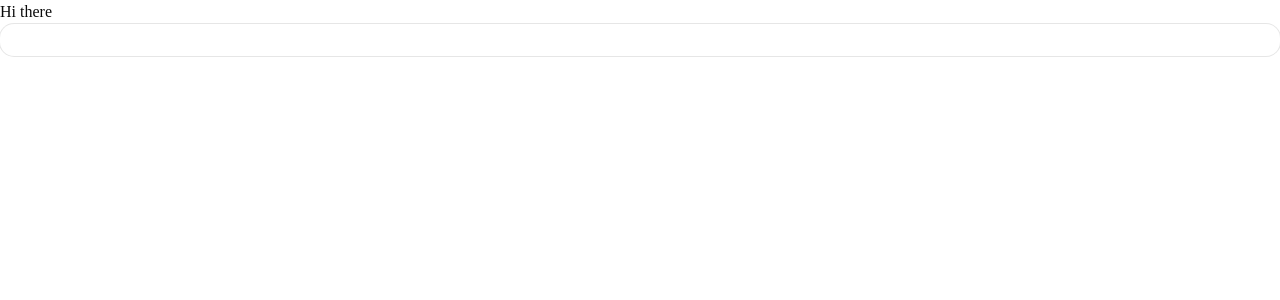
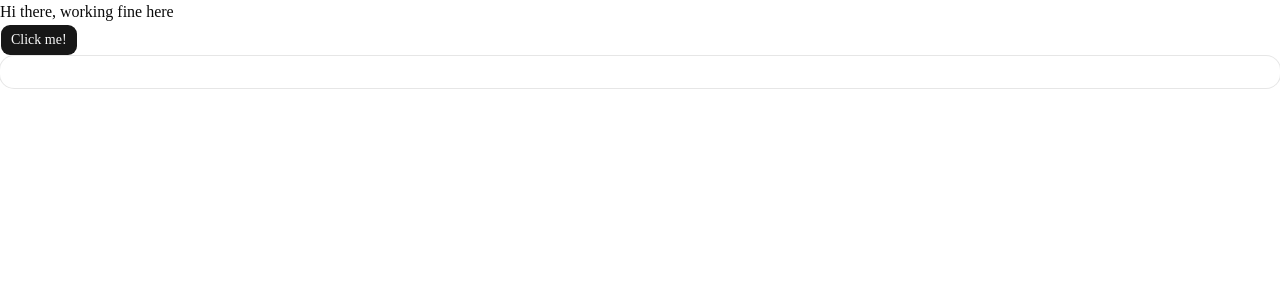
Before and after one commit to AnkitGyan/Intervue, a Next.js app: page / in a window 1280 px wide. Shown: the top 300 px of the page. Built offline with nearby package versions, Linux system fonts and the light colour scheme.

Commit message:
modified page.js to jsx

```diff
--- a/app/page.js
+++ b/app/page.jsx
@@ -4,7 +4,8 @@ import { Card } from "@/components/ui/card";
 export default function Home() {
   return (
     <div>
-      <h1>Hi there</h1>
+      <h1>Hi there, working fine here</h1>
+      <Button>Click me!</Button>
       <Card></Card>
     </div>
   );
```
